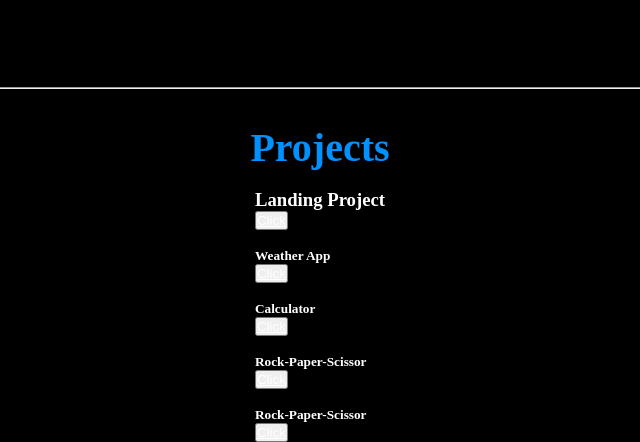
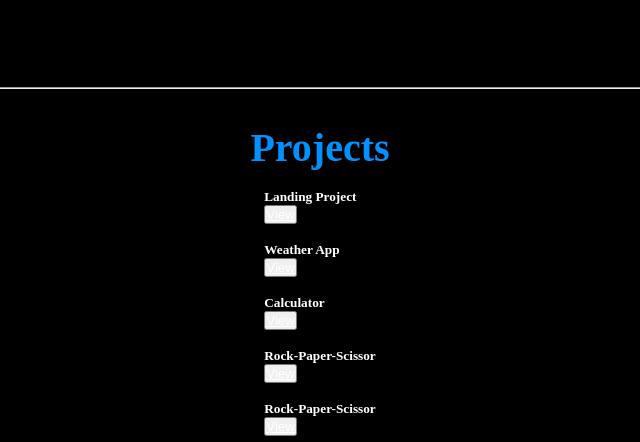
Before and after one commit to amruta-khatawate/Portfolio_AmrutaK, a plain HTML site: page index.html in a window 1280 px wide. Shown: the part 1323-1765 px from the top of the page, without its empty margins (320-960 px from the left). Drawn offline with Linux system fonts and the light colour scheme; a web font is replaced by a local one.

Commit message:
Added projects link

```diff
--- a/index.html
+++ b/index.html
@@ -140,9 +140,9 @@
       <div class="projects_container">
             <div class="project_list">
                   <img src="./" alt="">
-                  <h3>Landing Project</h3>
+                  <h5>Landing Project</h5>
                   <button>
-                        <a href="https://github.com/amruta-khatawate/Landing-Project">Click</a>
+                        <a href="https://github.com/amruta-khatawate/Landing-Project" target="_blank">View</a>
                   </button>
             </div>
 
@@ -150,7 +150,7 @@
                   <img src="./" alt="">
                   <h5>Weather App</h5>
                   <button>
-                        <a href="https://github.com/amruta-khatawate/Weather-App">Click</a>
+                        <a href="https://github.com/amruta-khatawate/Weather-App" target="_blank">View</a>
                   </button>
             </div>
 
@@ -158,7 +158,7 @@
                   <img src="./" alt="">
                   <h5>Calculator</h5>
                   <button>
-                        <a href="https://github.com/amruta-khatawate/Calculator-Javascript">Click</a>
+                        <a href="https://github.com/amruta-khatawate/Calculator-Javascript" target="_blank">View</a>
                   </button>
             </div>
 
@@ -166,7 +166,7 @@
                   <img src="./" alt="">
                   <h5>Rock-Paper-Scissor</h5>
                   <button>
-                        <a href="https://github.com/amruta-khatawate/rockPaperScissor-Game">Click</a>
+                        <a href="https://github.com/amruta-khatawate/rockPaperScissor-Game" target="_blank">View</a>
                   </button>
             </div>
 
@@ -174,7 +174,7 @@
                   <img src="./" alt="">
                   <h5>Rock-Paper-Scissor</h5>
                   <button>
-                        <a href="https://github.com/amruta-khatawate/AmazonClone">Click</a>
+                        <a href="https://github.com/amruta-khatawate/AmazonClone" target="_blank">View</a>
                   </button>
             </div>
       </div>
```
